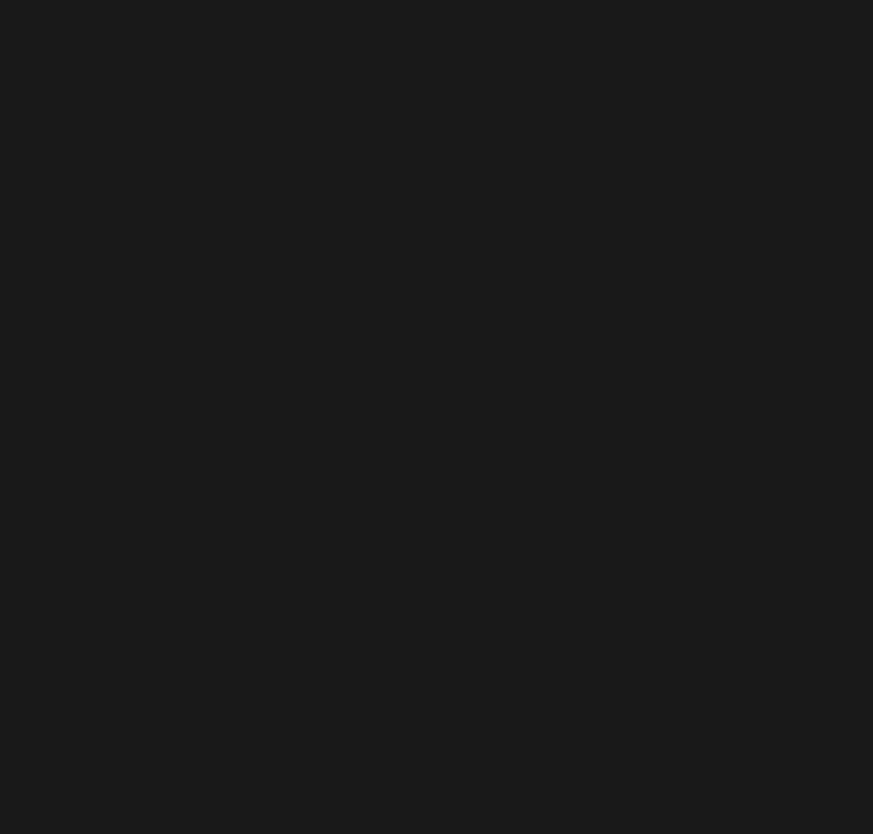
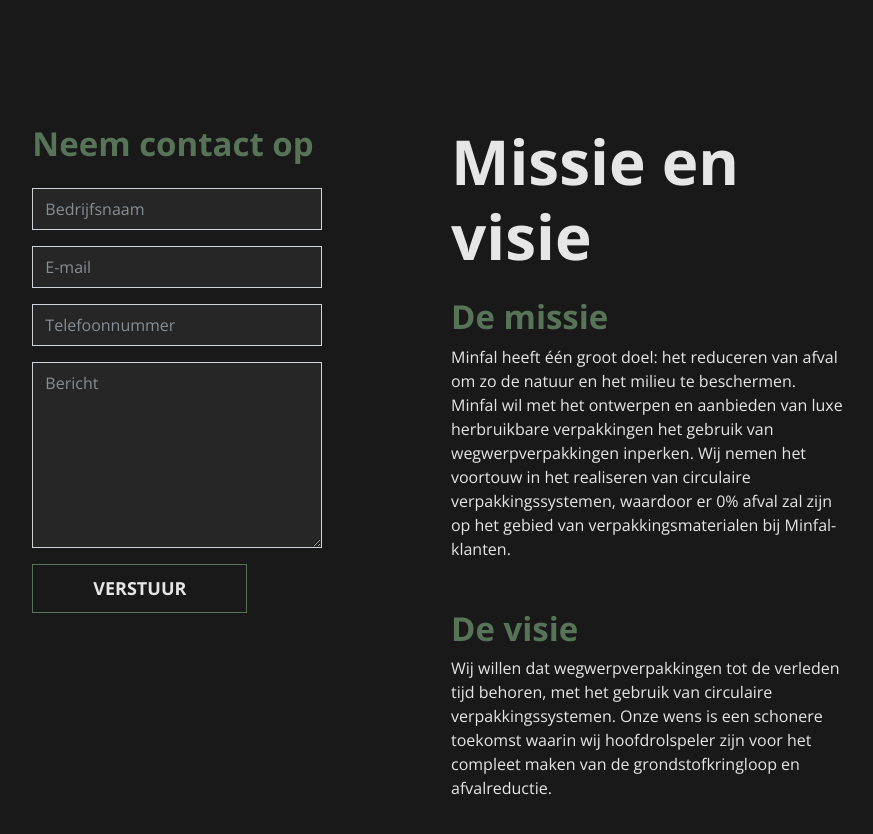
Before and after one commit to Michelium/minfal, a Vue app: page / in a window 1280 px wide. Shown: the part 4720-5554 px from the top of the page, without its empty margins (201-1074 px from the left). Before the commit the page ends 4658 px from the top, so only its background shows below. Built offline with nearby package versions, Linux system fonts and the light colour scheme.

Commit message:
added contact section

```diff
--- /dev/null
+++ b/src/components/Contact.vue
@@ -0,0 +1,53 @@
+<template>
+    <section>
+        <div class="row mx-auto">
+            <div class="col-12 col-lg-10 offset-lg-1 col-xl-3 offset-xl-2">
+                <h3>Neem contact op</h3>
+                <form class="mt-4" action="">
+                    <div class="form-group mb-3">
+                        <input class="form-control bg-light py-2" type="text" name="company_name" id="company_name" placeholder="Bedrijfsnaam" autocomplete="off" required>
+                    </div>
+                    <div class="form-group mb-3">
+                        <input class="form-control bg-light py-2" type="text" name="email" id="email" placeholder="E-mail" autocomplete="off" required>
+                    </div>
+                    <div class="form-group mb-3">
+                        <input class="form-control bg-light py-2" type="text" name="phone" id="phone" placeholder="Telefoonnummer" autocomplete="off">
+                    </div>
+                    <div class="form-group mb-3">
+                        <textarea class="form-control bg-light py-2" name="message" id="message" placeholder="Bericht" autocomplete="off" required rows="7"></textarea>
+                    </div>
+                    <button type="submit" class="btn btn-outline-primary">VERSTUUR</button>
+                </form>
+            </div>
+            <div class="col-12 col-md-5 col-lg-10 offset-lg-1 col-xl-4 mt-5 mt-lg-0">
+                <h2 class="text-white mb-4 fw-bolder">Missie en visie</h2>
+                <h3 class="fw-bolder">De missie</h3>
+                <p class="mb-5">Minfal heeft één groot doel: het reduceren van afval om zo de natuur en het milieu te beschermen. Minfal wil met het ontwerpen en aanbieden van luxe herbruikbare verpakkingen het gebruik van wegwerpverpakkingen
+                    inperken. Wij nemen het voortouw in het realiseren van circulaire verpakkingssystemen, waardoor er 0% afval zal zijn op het gebied van verpakkingsmaterialen bij Minfal-klanten.</p>
+                <h3 class="fw-bolder mt-4">De visie</h3>
+                <p>Wij willen dat wegwerpverpakkingen tot de verleden tijd behoren, met het gebruik van circulaire verpakkingssystemen. Onze wens is een schonere toekomst waarin wij hoofdrolspeler zijn voor het compleet maken van de
+                    grondstofkringloop en afvalreductie.</p>
+            </div>
+        </div>
+    </section>
+</template>
+
+<script>
+export default {
+    name: "Contact"
+}
+</script>
+
+<style scoped>
+section {
+    margin-bottom: 70px;
+}
+
+h2 {
+    font-size: 62px;
+}
+
+input {
+    background-color: l;
+}
+</style>
--- a/src/components/Projects.vue
+++ b/src/components/Projects.vue
@@ -1,13 +1,13 @@
 <template>
     <section>
-        <div class="row mx-auto">
+        <div class="row mx-auto bg-light py-5">
             <div class="col-12 col-lg-10 offset-lg-1 col-xl-4 offset-xl-2">
                 <h2 class="text-white mb-4 fw-bolder">Huidige projecten</h2>
                 <h3 class="fw-bolder">Duurnaam en chique</h3>
                 <p class="mb-5">Minfal focust zich momenteel op het introduceren van herbruikbare verpakkingen in de amusementssector. Minfal heeft een circulair verpakkingssysteem ontworpen voor bioscopen. Het eerste product van Minfal is de
                     herbruikbare
                     popcornbak. In het filmpje hiernaast is de werking van het circulaire systeem gevisualiseerd.</p>
-                <h3 class="text-white fw-bolder mt-4">Waar zijn wij voor open?</h3>
+                <h3 class="text-white fw-bolder mt-4">Waar staan wij voor open?</h3>
                 <p>Mocht u zich afvragen: Wat kan Minfal voor mijn bedrijf betekenen? We zijn gemotiveerd om u te helpen en mee te denken. We bekijken snel de mogelijkheden en kunnen meteen aan de slag! Aarzel niet en neem vrijblijvend contact met
                     ons op!</p>
             </div>
@@ -26,7 +26,7 @@
 
 <style scoped lang="scss">
 section {
-    margin-bottom: 70px;
+    margin-bottom: 160px;
 }
 
 h2 {
--- a/src/views/Home.vue
+++ b/src/views/Home.vue
@@ -6,6 +6,7 @@
         <Roadmap/>
         <Process/>
         <Projects/>
+        <Contact/>
     </div>
 </template>
 
@@ -16,10 +17,12 @@
 import Roadmap from "../components/Roadmap";
 import Process from "../components/Process";
 import Projects from "../components/Projects";
+import Contact from "../components/Contact";
 
 export default {
     name: 'Home',
     components: {
+        Contact,
         Projects,
         Process,
         Roadmap,
```
